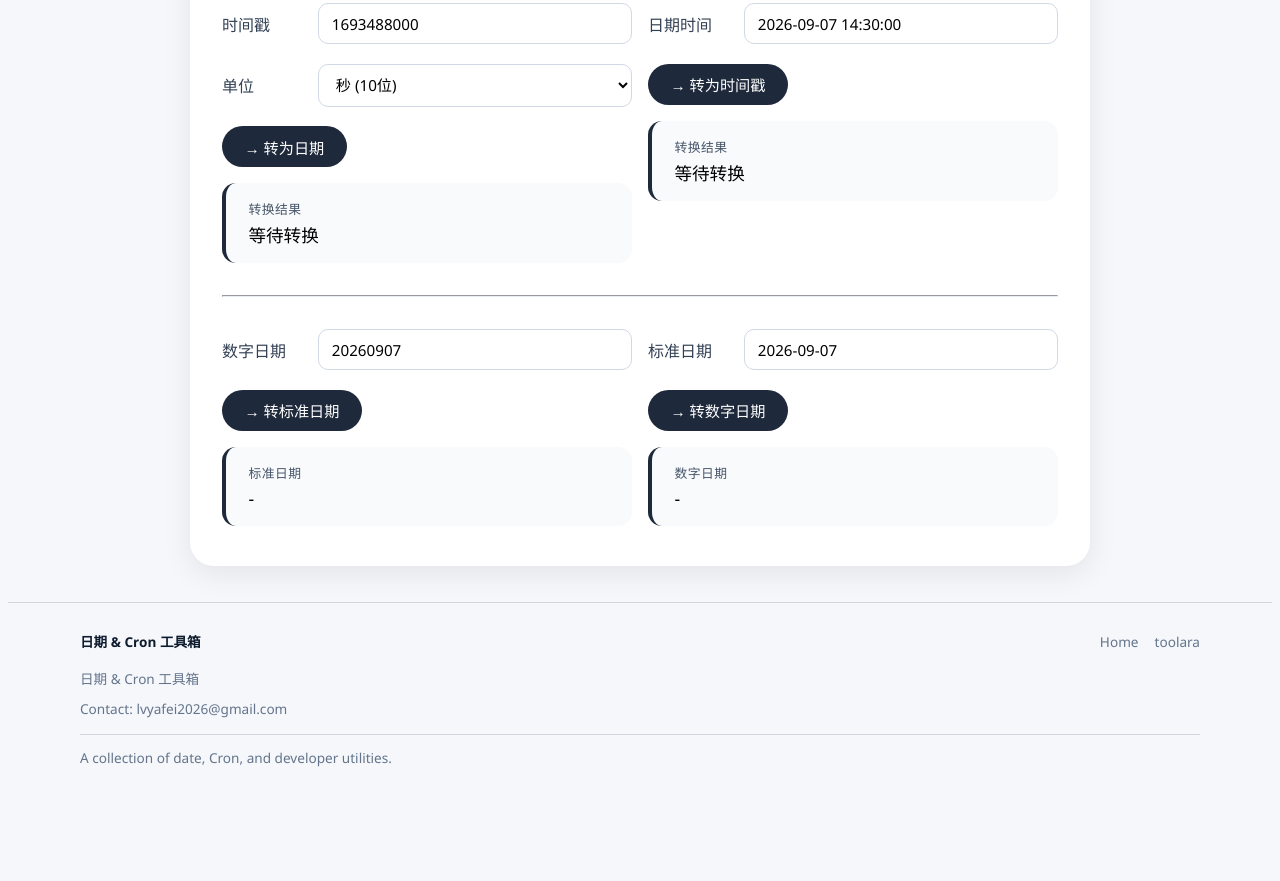
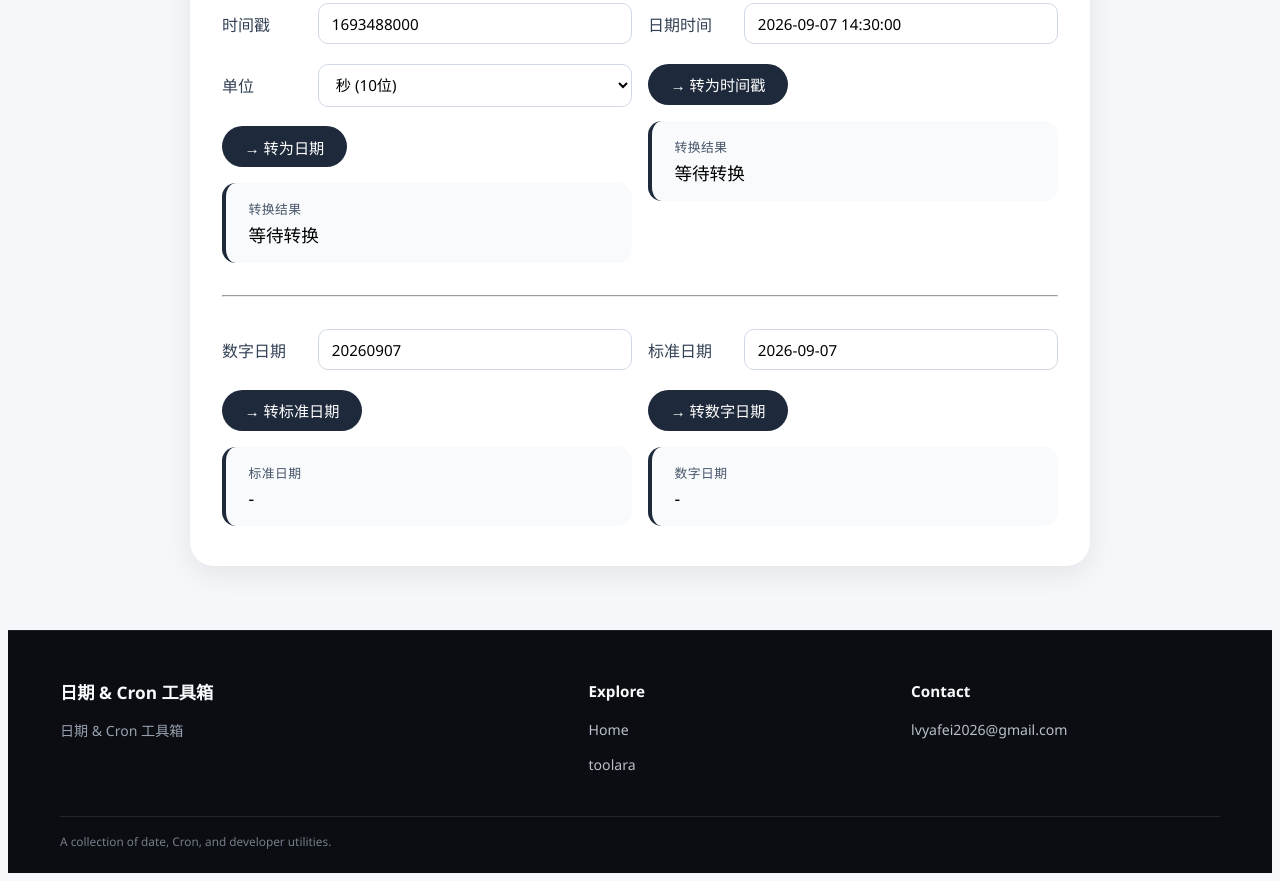
Before and after one commit to lvyafei2026-coder/code-tools, a plain HTML site: page index.html in a window 1280 px wide. Shown: the part 302-1183 px from the top of the page. Before the commit the page ends 1115 px from the top, so only its background shows below. Drawn offline with Linux system fonts and the light colour scheme.

Commit message:
Use three-column site footers

```diff
--- a/index.html
+++ b/index.html
@@ -207,18 +207,20 @@
 .container { margin: 2rem auto; }
 </style>
 <style>
-.site-footer { margin-top: 36px; padding: 28px 20px 36px; border-top: 1px solid var(--border, rgba(100,116,139,0.25)); color: var(--muted, #64748b); font-size: 0.85rem; line-height: 1.6; }
-.site-footer-inner { max-width: 1120px; margin: 0 auto; }
-.site-footer-details { text-align: left; }
-.site-footer-top { display: flex; align-items: center; justify-content: space-between; gap: 16px; flex-wrap: wrap; }
-.site-footer-brand { color: var(--text, #0f1c2e); font-weight: 700; text-decoration: none; }
-.site-footer-nav { display: flex; align-items: center; gap: 16px; flex-wrap: wrap; }
-.site-footer a { color: inherit; text-decoration: none; }
-.site-footer a:hover { color: var(--accent, #2563eb); text-decoration: underline; }
-.site-footer-description { max-width: 760px; margin: 16px 0 8px; }
-.site-footer-contact { margin: 8px 0; }
-.site-footer-privacy { margin: 14px 0 0; padding-top: 12px; border-top: 1px solid var(--border, rgba(100,116,139,0.25)); }
-@media (max-width: 560px) { .site-footer-top { align-items: flex-start; flex-direction: column; gap: 10px; } .site-footer-nav { gap: 12px; } }
+.site-footer { margin-top: 64px !important; padding: 48px 24px 22px !important; background: #0b0d12 !important; border-top: 1px solid rgba(255,255,255,0.08) !important; color: #a6adbb !important; text-align: left !important; font-size: 0.88rem !important; line-height: 1.6; }
+.site-footer-inner { max-width: 1160px; margin: 0 auto; }
+.site-footer-grid { display: grid; grid-template-columns: minmax(0, 1.4fr) minmax(150px, 0.8fr) minmax(200px, 0.9fr); gap: 48px; }
+.site-footer-column { min-width: 0; }
+.site-footer-brand { display: inline-block; color: #f8fafc !important; font-size: 1.08rem; font-weight: 700; text-decoration: none; }
+.site-footer-heading { margin: 0 0 16px !important; color: #f8fafc; font-size: 0.95rem; font-weight: 650; }
+.site-footer-description { max-width: 420px; margin: 14px 0 0 !important; color: #98a1af; }
+.site-footer-nav { display: grid; justify-items: start; gap: 10px; }
+.site-footer a { color: #b9c0cb !important; text-decoration: none; }
+.site-footer a:hover { color: #fff !important; text-decoration: underline; }
+.site-footer-contact { margin: 0 !important; color: #b9c0cb; overflow-wrap: anywhere; }
+.site-footer-bottom { margin-top: 40px; padding-top: 16px; border-top: 1px solid rgba(255,255,255,0.1); color: #747d8a; font-size: 0.74rem; line-height: 1.5; }
+.site-footer-bottom p { margin: 0; }
+@media (max-width: 720px) { .site-footer { padding: 36px 20px 20px !important; } .site-footer-grid { grid-template-columns: 1fr; gap: 28px; } .site-footer-bottom { margin-top: 28px; } } .site-footer-nav { gap: 12px; } }
 </style>
 </head>
 <body>
@@ -628,14 +630,16 @@
 });
 </script>
 <footer class="site-footer">
-<div class="site-footer-inner"><div class="site-footer-details">
-<div class="site-footer-top">
-<span class="site-footer-brand" data-i18n="title">日期 &amp; Cron 工具箱</span>
-<nav class="site-footer-nav" aria-label="Quick navigation"><a href="/">Home</a><a href="https://toolara.dev/">toolara</a></nav>
+<div class="site-footer-inner">
+<div class="site-footer-grid">
+<section class="site-footer-column">
+<a class="site-footer-brand" href="/"><span class="site-footer-brand" data-i18n="title">日期 &amp; Cron 工具箱</span></a>
+<p class="site-footer-description">日期 &amp; Cron 工具箱</p>
+</section>
+<section class="site-footer-column"><h2 class="site-footer-heading">Explore</h2><nav class="site-footer-nav" aria-label="Quick navigation"><a href="/" data-i18n="navHome">Home</a><a href="https://toolara.dev/">toolara</a></nav></section>
+<section class="site-footer-column"><h2 class="site-footer-heading">Contact</h2><a href="mailto:lvyafei2026@gmail.com">lvyafei2026@gmail.com</a></section>
 </div>
-<p class="site-footer-description">日期 &amp; Cron 工具箱</p>
-<p class="site-footer-contact"><span>Contact:</span> <a href="mailto:lvyafei2026@gmail.com">lvyafei2026@gmail.com</a></p>
-</div><p class="site-footer-privacy">A collection of date, Cron, and developer utilities.</p>
+<div class="site-footer-bottom"><p class="site-footer-privacy">A collection of date, Cron, and developer utilities.</p></div>
 </div>
 </footer>
 </body>
```
